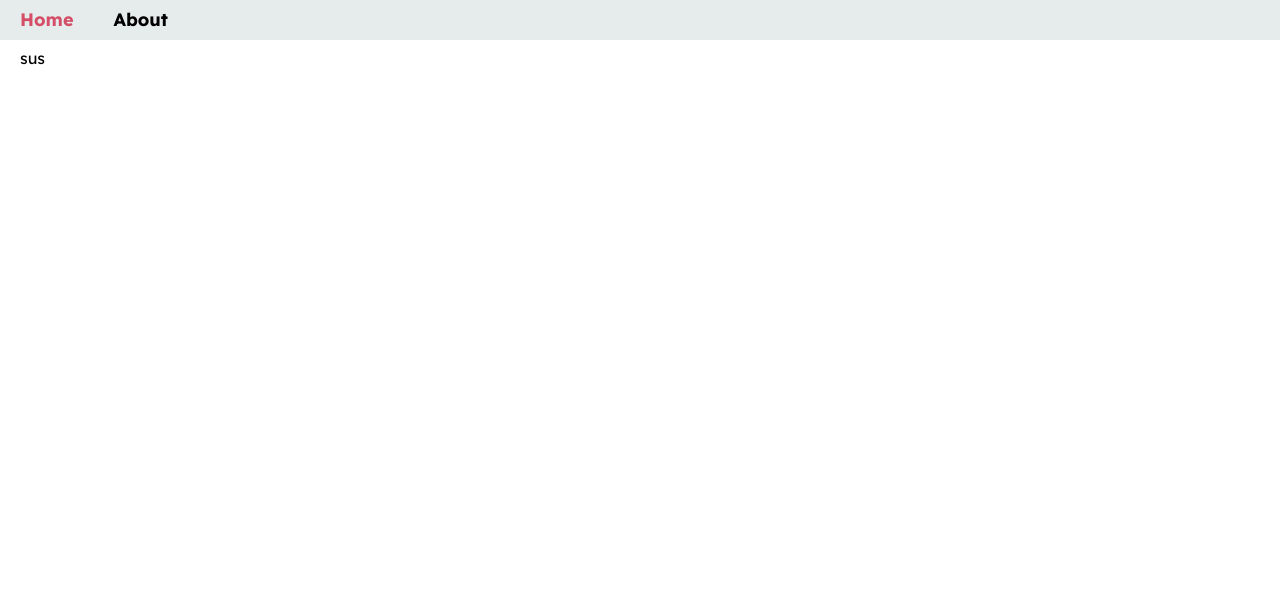
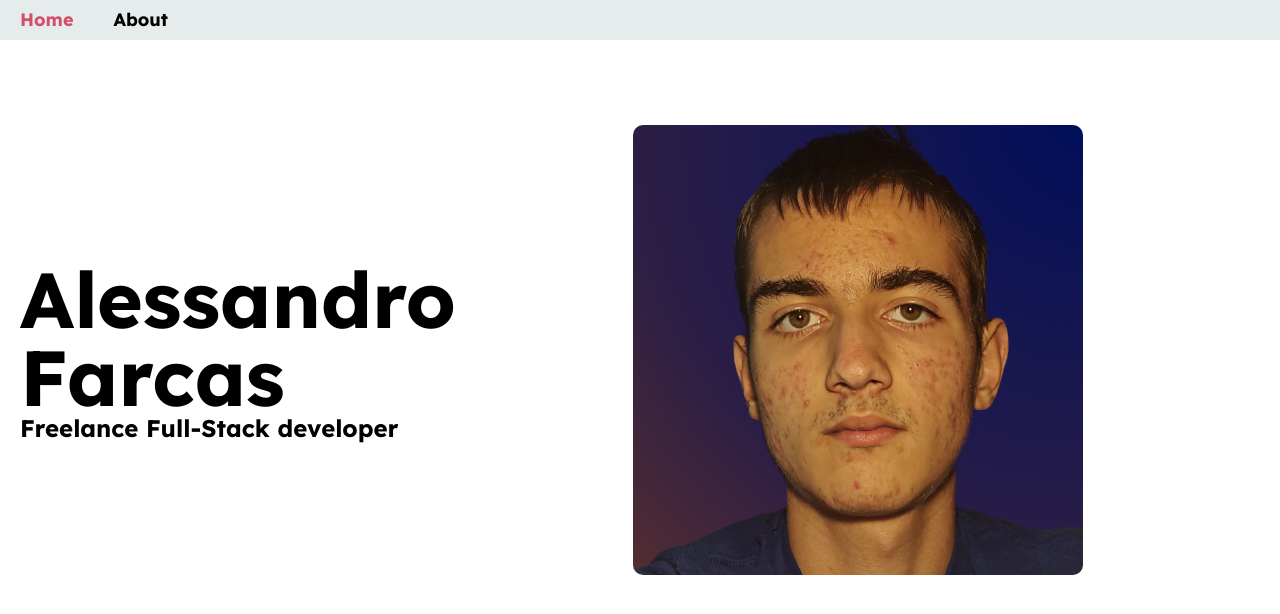
Before and after one commit to Alenygam/portfolio, a Vue app: page /#/ in a window 1280 px wide. Shown: the top 614 px of the page. Built offline with nearby package versions, Linux system fonts and the light colour scheme.

Commit message:
Added hero section for home page

```diff
--- /dev/null
+++ b/src/components/Home/HeroSection.vue
@@ -0,0 +1,58 @@
+<template>
+    <div class="hero-container">
+        <div class="hero-title">
+            <h1>Alessandro Farcas</h1>
+            <h2>Freelance Full-Stack developer</h2>
+        </div>
+        <div class="hero-image">
+            <img src="@/assets/Home_picture.png">
+        </div>
+    </div>
+</template>
+
+<style scoped>
+    .hero-container {
+        width: 100%;
+        height: 600px;
+        display: grid;
+        grid-template-columns: 1fr 2fr;
+    }
+
+    .hero-title {
+        display: flex;
+        flex-direction: column;
+        justify-content: center;
+    }
+
+    .hero-title > h1 {
+        font-size: 78px;
+    }
+
+    .hero-title > h2 {
+        font-size: 24px;
+    }
+
+    .hero-image {
+        display: flex;
+        justify-content: center;
+        align-items: center;
+    }
+
+    .hero-image > img {
+        width: 450px;
+        height: 450px;
+        border-radius: 10px;
+    }
+
+    @media screen and (max-width: 920px) {
+        .hero-container {
+            height: 800px;
+            grid-template-columns: 1fr;
+            grid-template-rows: 1fr 2fr;
+        }
+
+        .hero-title {
+            text-align: center;
+        }
+    }
+</style>
--- a/src/views/Home.vue
+++ b/src/views/Home.vue
@@ -1,3 +1,11 @@
 <template>
-  sus
+  <HeroSection/>
 </template>
+
+<script>
+import HeroSection from '@/components/Home/HeroSection.vue'
+
+export default {
+  components: {HeroSection}
+}
+</script>
```
Also changed, not shown: src/assets/Home_picture.png (added), src/assets/logo.png (deleted).
